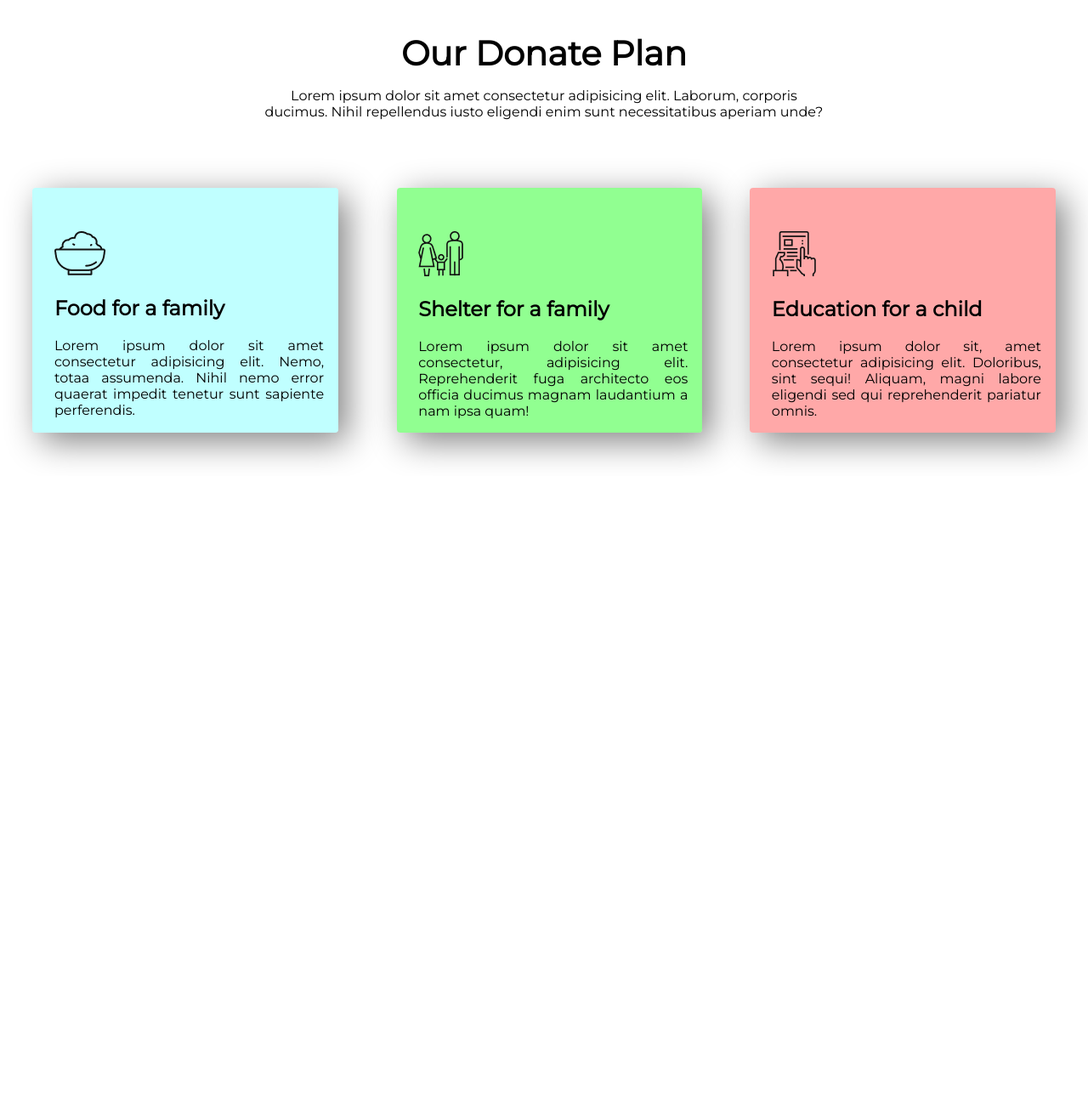
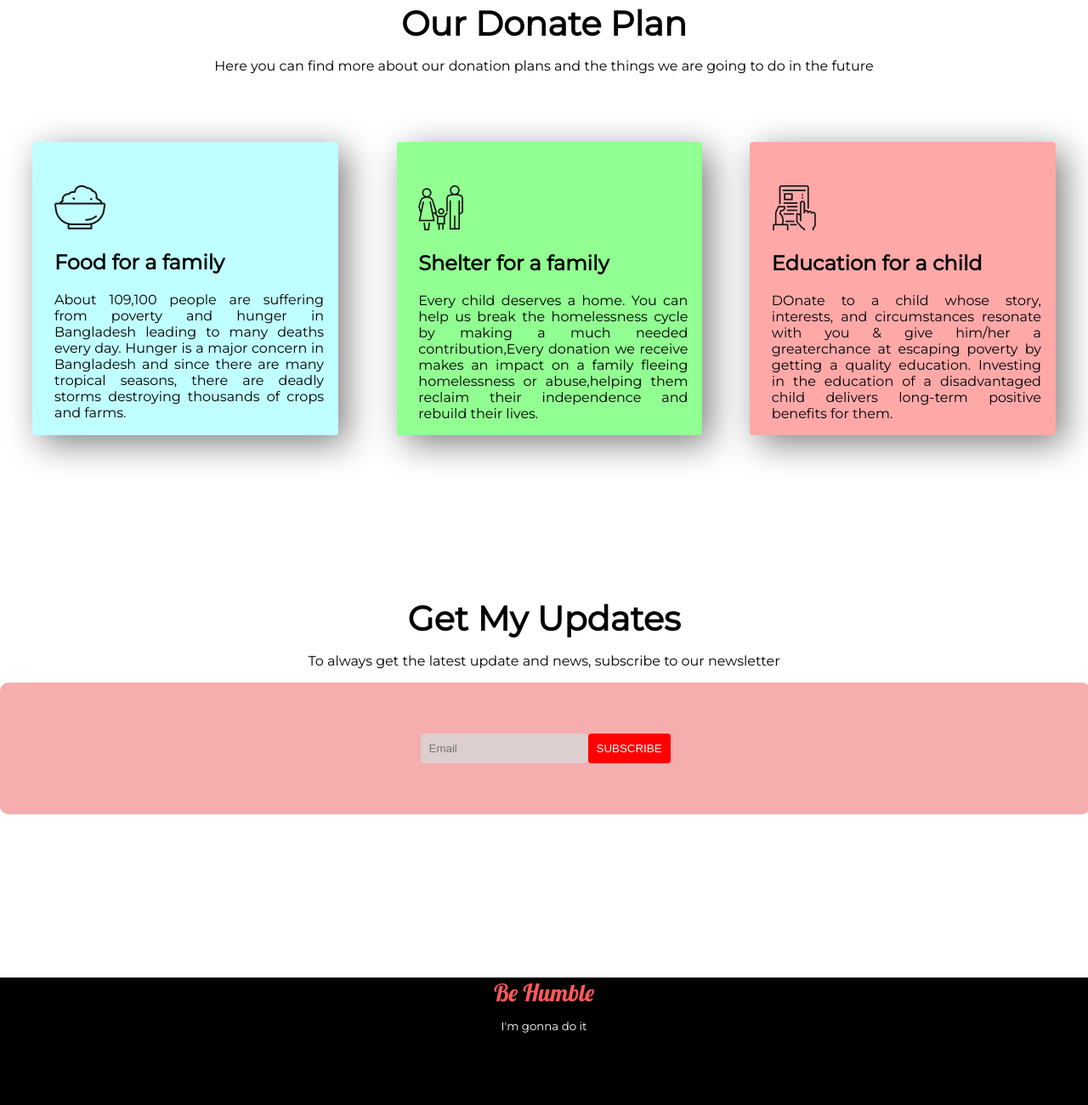
Before and after one commit to AriqRahman1/Fast-Donation, a plain HTML site: page index.html in a window 1280 px wide. Shown: the part 999-2299 px from the top of the page at 85% size. Before the commit the page ends 1559 px from the top, so only its background shows below. Drawn offline with Linux system fonts and the light colour scheme.

Commit message:
done final

```diff
--- a/index.html
+++ b/index.html
@@ -17,8 +17,7 @@
         <div class="upper-center">
             <h1>Let's Help Those Who Are </h1>
             <h1 id="up-text">More In Need</h1>
-            <h5>Lorem, ipsum dolor sit amet consectetur adipisicing elit.<br> Dolor architecto temporibus accusantium
-                culpa
+            <h5>By donating, you can save a life
             </h5>
         </div>
         <div class="upper-center">
@@ -28,8 +27,7 @@
     <section class="middle-text-area">
         <div class="middle-text">
             <h1>Donate Today</h1>
-            <p>Lorem ipsum dolor sit amet consectetur adipisicing elit. Nulla rem,<br> cum autem praesentium maiores,
-                placeat vitae doloremque quae aliquid error</p>
+            <p>Make a contribution, this can make a difference</p>
         </div>
         <div class="main-money-value">
             <div class="donate-money-value">
@@ -59,31 +57,56 @@
     <section>
         <div class="donate-plan-text">
             <h1>Our Donate Plan</h1>
-            <p>Lorem ipsum dolor sit amet consectetur adipisicing elit. Laborum, corporis<br> ducimus. Nihil repellendus
-                iusto eligendi enim sunt necessitatibus aperiam unde?</p>
+            <p>Here you can find more about our donation plans and the things we are going to do in the future</p>
         </div>
     </section>
     <section class="donate-plan">
         <div class="food">
             <img src="icons/food.png" alt="">
             <h2>Food for a family</h2>
-            <p>Lorem ipsum dolor sit amet consectetur adipisicing elit.
-                Nemo, totaa assumenda. Nihil nemo error quaerat
-                impedit tenetur sunt sapiente perferendis.</p>
+            <p>About 109,100 people are suffering from poverty and hunger in Bangladesh leading to many deaths
+                every day. Hunger is a major concern in Bangladesh and since there are many tropical seasons, there are
+                deadly storms destroying thousands of crops and farms.</p>
         </div>
         <div class="shelter">
             <img src="icons/shelter.png" alt="">
             <h2>Shelter for a family</h2>
-            <p>Lorem ipsum dolor sit amet consectetur, adipisicing elit. Reprehenderit fuga architecto eos officia
-                ducimus magnam laudantium a nam ipsa quam!</p>
+            <p>Every child deserves a home. You can help us break the homelessness cycle by making a much needed
+                contribution,Every donation we receive makes an impact on a family fleeing homelessness or abuse,helping
+                them reclaim their independence and rebuild their lives.</p>
         </div>
         <div class="education">
             <img src="icons/Frame-1.png" alt="">
             <h2>Education for a child</h2>
-            <p>Lorem ipsum dolor sit, amet consectetur adipisicing elit. Doloribus, sint sequi! Aliquam, magni labore
-                eligendi sed qui reprehenderit pariatur omnis.</p>
+            <p>DOnate to a child whose story, interests, and circumstances resonate with you & give him/her a
+                greaterchance at escaping poverty by getting a quality education.
+                Investing in the education of a
+                disadvantaged
+                child delivers long-term positive benefits for them.
+            </p>
 
         </div>
+    </section>
+    <section class="update-area">
+        <div class="flex">
+            <div class="update-area-text">
+                <h1>Get My Updates</h1>
+                <p>To always get the latest update and news, subscribe to our newsletter</p>
+            </div>
+            <div class="subscribe-button">
+                <input class="email" type="text" placeholder="Email">
+                <input class="subscribe-button-1" type="submit" value="SUBSCRIBE">
+            </div>
+        </div>
+    </section>
+    <section>
+        <footer>
+            <link rel="preconnect" href="https://fonts.googleapis.com">
+            <link rel="preconnect" href="https://fonts.gstatic.com" crossorigin>
+            <link href="https://fonts.googleapis.com/css2?family=Lobster&display=swap" rel="stylesheet">
+            <h1>Be Humble</h1>
+            <p>I'm gonna do it</p>
+        </footer>
     </section>
 </body>
 
--- a/style.css
+++ b/style.css
@@ -2,6 +2,8 @@ body {
     font-family: 'Montserrat', sans-serif;
     margin: 0%;
 }
+
+
 
 .top-text-area {
     background-image: url(images/donation13.jpg);
@@ -198,3 +200,66 @@ h5 {
     margin-top: 150px;
     font-size: 40px;
 }
+
+.update-area-text h1 {
+    color: black;
+    font-size: 40px;
+    margin-top: 140px;
+    font-weight: 700px;
+}
+
+.update-area-text p {
+    text-align: center;
+}
+
+.subscribe-button {
+    width: 95.55%;
+    margin-left: 30%;
+    margin-top: 5%;
+    position: relative;
+    padding: 60px 30px;
+    background-color: rgba(240, 128, 128, 0.644);
+    border-radius: 10px;
+    display: flex;
+    flex-direction: row;
+    align-items: center;
+    justify-content: center;
+    margin: 0;
+}
+
+.subscribe-button-1 {
+    border: 0;
+    padding: 10px;
+    padding-left: 10px;
+    color: rgb(255, 255, 255);
+    background-color: rgb(255, 1, 1);
+    border-radius: 4px;
+}
+
+.email {
+    border: 0;
+    padding: 10px;
+    border-radius: 5px;
+    background-color: rgb(221, 207, 207);
+}
+
+footer h1 {
+    color: #FF5959;
+    font-size: 28px;
+    margin-top: 15%;
+    font-family: 'Lobster';
+    font-weight: 200;
+}
+
+footer p {
+    text-align: center;
+    font-size: smaller;
+    color: white;
+
+}
+
+footer {
+    height: 150px;
+    width: 100%;
+    background-color: black;
+}
```
